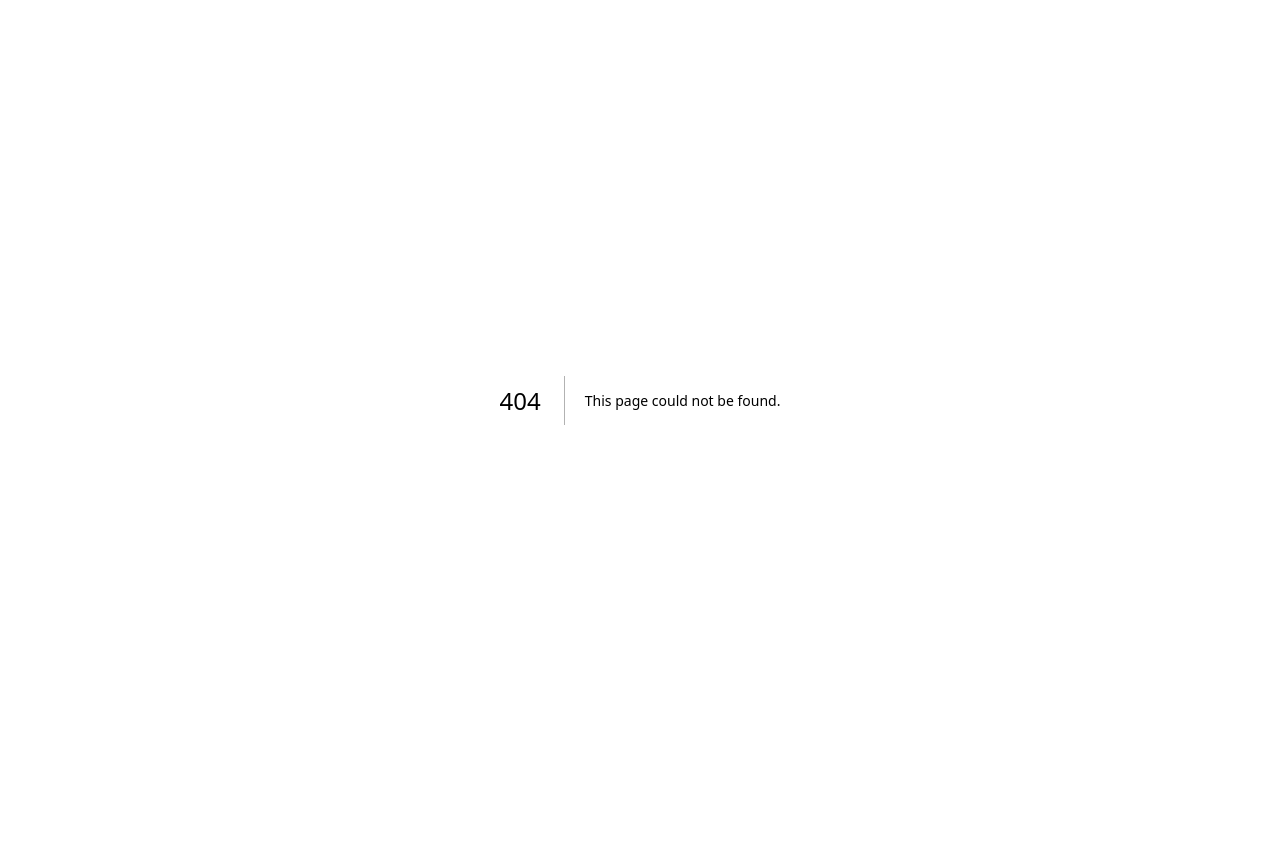
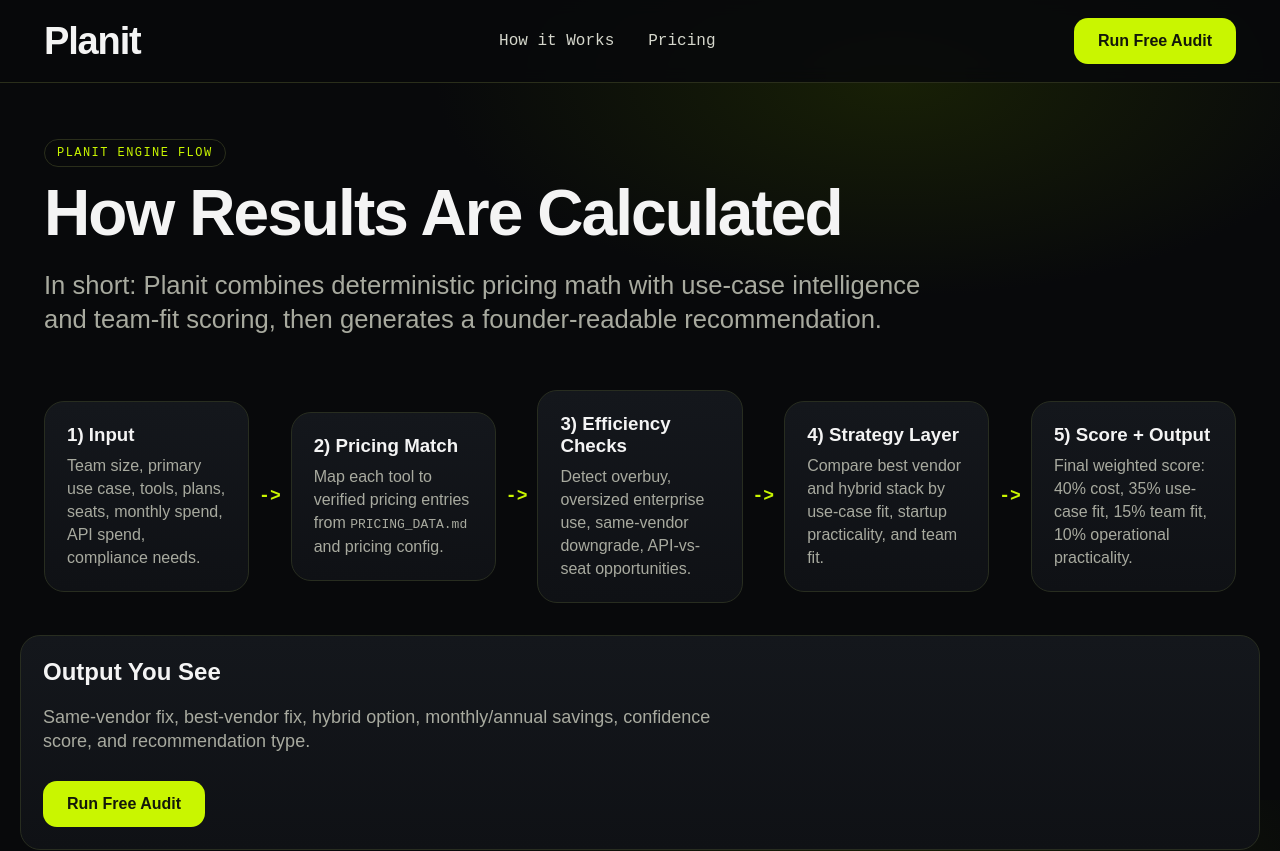
Before and after one commit to urvashixo/planit, a Next.js app: page /how-it-works in a window 1280 px wide. Before the commit this address had no page. Shown: the top 851 px of the page. Before the commit the page ends 800 px from the top, so only its background shows below. Built offline with nearby package versions, Linux system fonts and the light colour scheme.

Commit message:
frontend update:added pricing and how it works page

```diff
--- a/app/components.tsx
+++ b/app/components.tsx
@@ -6,8 +6,8 @@ export function SiteHeader() {
       <div className="shell topbar-inner">
         <Link href="/" className="logo">Planit</Link>
         <nav className="nav">
-          <Link href="/">How it Works</Link>
-          <Link href="/audit">Pricing</Link>
+          <Link href="/how-it-works">How it Works</Link>
+          <Link href="/pricing">Pricing</Link>
         </nav>
         <Link href="/audit" className="cta">Run Free Audit</Link>
       </div>
--- a/app/globals.css
+++ b/app/globals.css
@@ -56,8 +56,15 @@ a { color: inherit; text-decoration: none; }
 .line { height: 220px; border-radius: 12px; background: linear-gradient(180deg, rgba(201,246,0,.07), rgba(201,246,0,.12)); position: relative; overflow: hidden; }
 .line svg { position: absolute; inset: 0; width: 100%; height: 100%; }
 
+.flow-grid { display: grid; grid-template-columns: 1fr auto 1fr auto 1fr auto 1fr auto 1fr; gap: 10px; align-items: center; }
+.flow-step h3 { margin: 0 0 8px; }
+.flow-step p { margin: 0; color: var(--muted); line-height: 1.45; }
+.flow-arrow { color: var(--acid); font-family: "IBM Plex Mono", monospace; font-weight: 700; font-size: 18px; text-align: center; }
+
 @media (max-width: 1024px) {
   .hero, .split, .form-grid, .results-grid { grid-template-columns: 1fr; }
   .trust-row { grid-template-columns: 1fr; }
   .nav { display: none; }
+  .flow-grid { grid-template-columns: 1fr; }
+  .flow-arrow { transform: rotate(90deg); }
 }
--- /dev/null
+++ b/app/how-it-works/page.tsx
@@ -0,0 +1,57 @@
+import Link from "next/link";
+import { SiteFooter, SiteHeader } from "../components";
+
+export default function HowItWorksPage() {
+  return (
+    <main>
+      <SiteHeader />
+      <section className="shell" style={{ paddingTop: 56, paddingBottom: 28 }}>
+        <span className="kicker">PLANIT ENGINE FLOW</span>
+        <h1 className="headline" style={{ fontSize: "clamp(42px, 5vw, 72px)", marginBottom: 10 }}>How Results Are Calculated</h1>
+        <p className="sub" style={{ maxWidth: 900 }}>
+          In short: Planit combines deterministic pricing math with use-case intelligence and team-fit scoring,
+          then generates a founder-readable recommendation.
+        </p>
+      </section>
+
+      <section className="shell" style={{ paddingBottom: 32 }}>
+        <div className="flow-grid">
+          <article className="card flow-step">
+            <h3>1) Input</h3>
+            <p>Team size, primary use case, tools, plans, seats, monthly spend, API spend, compliance needs.</p>
+          </article>
+          <div className="flow-arrow">-&gt;</div>
+          <article className="card flow-step">
+            <h3>2) Pricing Match</h3>
+            <p>Map each tool to verified pricing entries from <code>PRICING_DATA.md</code> and pricing config.</p>
+          </article>
+          <div className="flow-arrow">-&gt;</div>
+          <article className="card flow-step">
+            <h3>3) Efficiency Checks</h3>
+            <p>Detect overbuy, oversized enterprise use, same-vendor downgrade, API-vs-seat opportunities.</p>
+          </article>
+          <div className="flow-arrow">-&gt;</div>
+          <article className="card flow-step">
+            <h3>4) Strategy Layer</h3>
+            <p>Compare best vendor and hybrid stack by use-case fit, startup practicality, and team fit.</p>
+          </article>
+          <div className="flow-arrow">-&gt;</div>
+          <article className="card flow-step">
+            <h3>5) Score + Output</h3>
+            <p>Final weighted score: 40% cost, 35% use-case fit, 15% team fit, 10% operational practicality.</p>
+          </article>
+        </div>
+      </section>
+
+      <section className="shell card" style={{ marginBottom: 38 }}>
+        <h2 style={{ marginTop: 0 }}>Output You See</h2>
+        <p className="sub" style={{ fontSize: 18 }}>
+          Same-vendor fix, best-vendor fix, hybrid option, monthly/annual savings, confidence score, and recommendation type.
+        </p>
+        <Link href="/audit" className="cta" style={{ display: "inline-block", marginTop: 10 }}>Run Free Audit</Link>
+      </section>
+
+      <SiteFooter />
+    </main>
+  );
+}
```
Also changed, not shown: app/pricing/page.tsx (added, +63 -0 lines).
